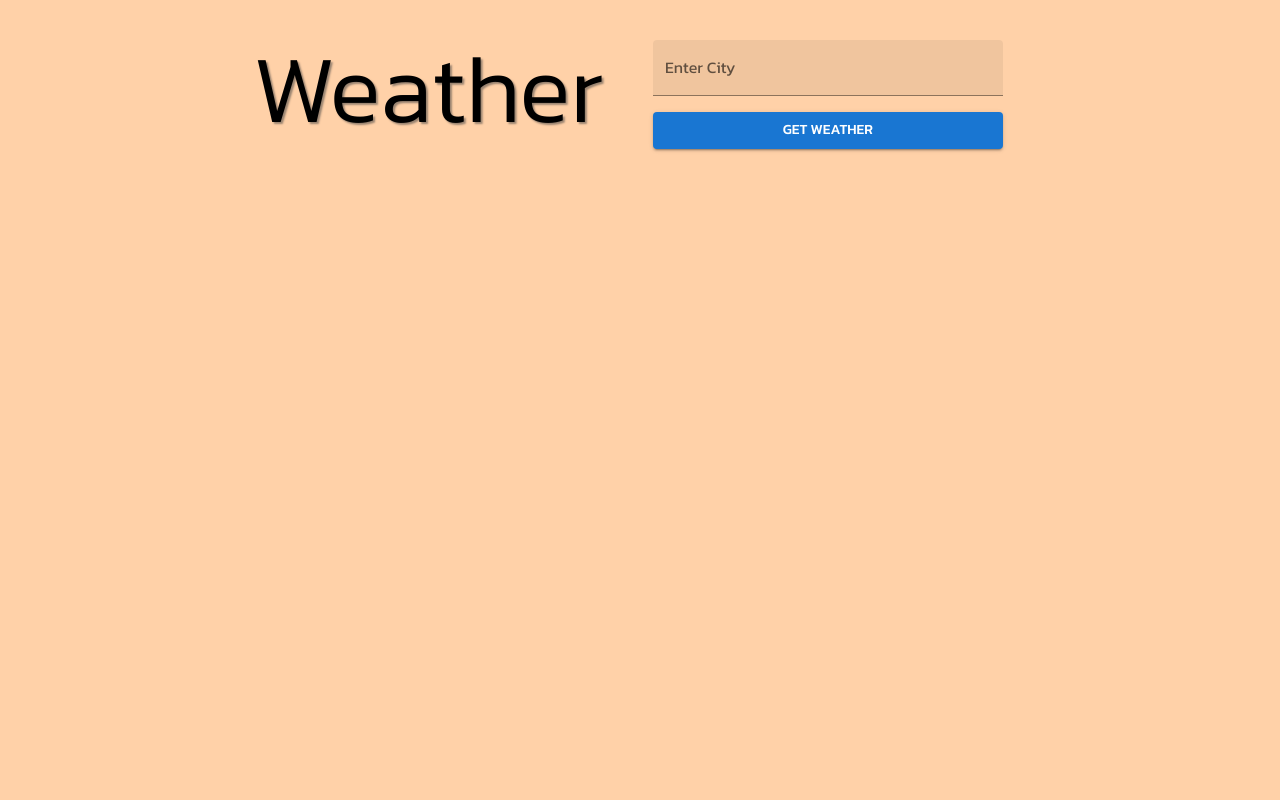
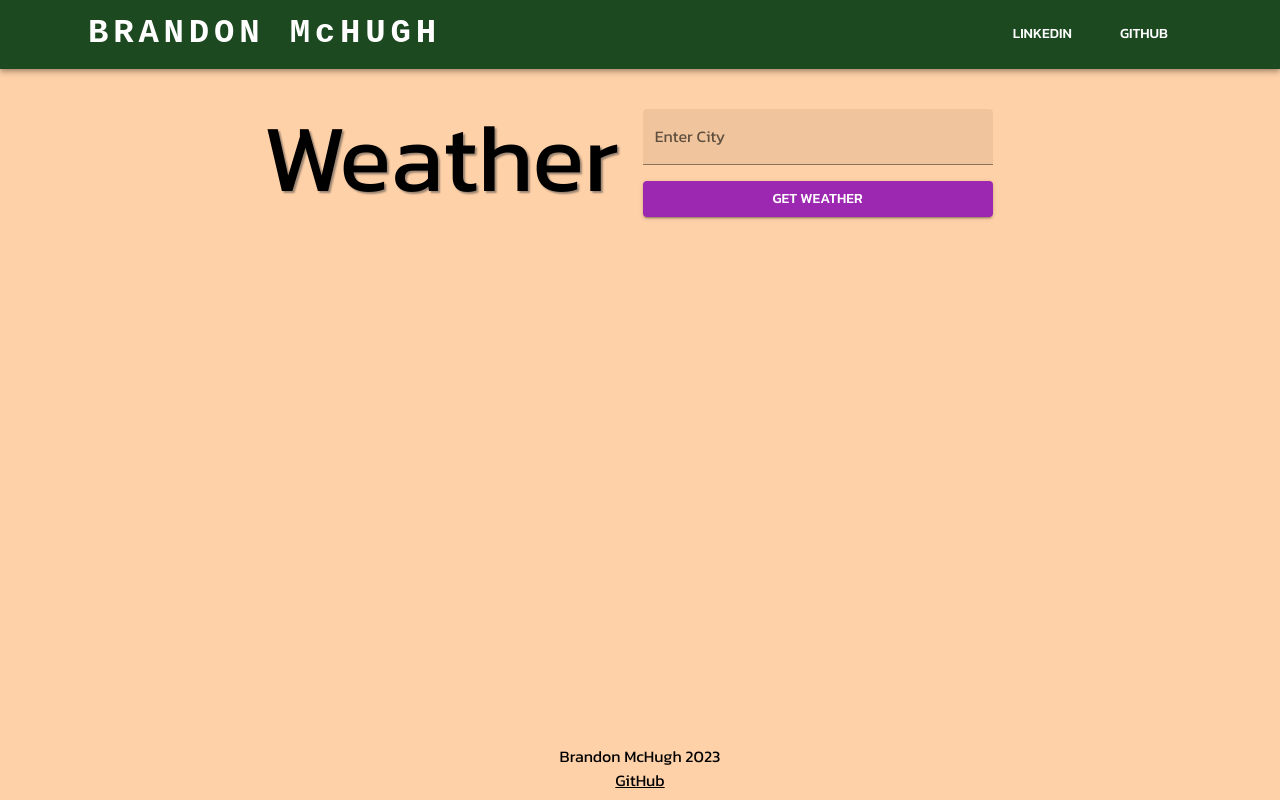
Before and after one commit to brandmch/website_v2, a React (Create React App) app: page /weather in a window 1280 px wide. Built offline with nearby package versions, Linux system fonts and the light colour scheme.

Commit message:
weatherapp good for prod

```diff
--- a/src/App.js
+++ b/src/App.js
@@ -35,6 +35,9 @@ const theme = createTheme({
       dark: "#00600f",
       light: "#6abf69",
     },
+    header: {
+      main: "#1D4920",
+    },
   },
   typography: {
     fontFamily: ["Open Sans"],
--- a/src/components/appbar.js
+++ b/src/components/appbar.js
@@ -15,7 +15,7 @@ const pages = [
   // ["Contact Me", "/contactme"],
 ];
 
-const AppBarCustom = ({ style = { color: "primary" } }) => {
+const AppBarCustom = ({ style = { color: "header" } }) => {
   const [anchorElNav, setAnchorElNav] = React.useState(null);
   const [anchorElUser, setAnchorElUser] = React.useState(null);
   const { width } = useWindowSize();
@@ -53,14 +53,14 @@ const AppBarCustom = ({ style = { color: "primary" } }) => {
                     fontFamily: "monospace",
                     fontWeight: 700,
                     letterSpacing: ".3rem",
-                    color: "inherit",
+                    color: "white",
                     textDecoration: "none",
                   }
                 : {
                     fontFamily: "monospace",
                     fontWeight: 700,
                     letterSpacing: ".3rem",
-                    color: "inherit",
+                    color: "white",
                     textDecoration: "none",
                     marginLeft: "auto",
                     marginRight: "auto",
--- a/src/routes/_landing/components/summary.js
+++ b/src/routes/_landing/components/summary.js
@@ -39,9 +39,9 @@ const Pic = ({ width }) => {
 const Summary = ({ width }) => {
   return (
     <Box marginBottom={4}>
-      <Paper elevation={4} sx={{ backgroundColor: "#044A07" }}>
+      <Paper elevation={4} sx={{ backgroundColor: "#1D4920" }}>
         <Box padding={2.5}>
-          <Typography variant="h4" align="center" gutterBottom color="#FFFFFF">
+          <Typography variant="h4" align="center" gutterBottom color="white">
             Welcome!
           </Typography>
           <hr />
--- a/src/routes/weather/weather.js
+++ b/src/routes/weather/weather.js
@@ -9,13 +9,9 @@ import {
 } from "@mui/material";
 import WeatherDataDisplay from "./App_weatherDataDisplay";
 import useWindowSize from "../../utils/useWindowSize";
-import { createTheme, ThemeProvider } from "@mui/material/styles";
-
-const weatherTheme = createTheme({
-  typography: {
-    fontFamily: ["kanit"],
-  },
-});
+import { createTheme, ThemeProvider, useTheme } from "@mui/material/styles";
+import AppBarCustom from "../../components/appbar";
+import FooterCustom from "../../components/footer";
 
 function convertTime(num) {
   const newStr = new Date(parseInt(`${num}000`));
@@ -41,6 +37,15 @@ function WeatherApp() {
   const [weatherData, setWeatherData] = useState();
   const [loading, setLoading] = useState(false);
   const [CorF, setCorF] = useState(true);
+
+  const theme = useTheme();
+
+  const weatherTheme = createTheme({
+    ...theme,
+    typography: {
+      fontFamily: ["kanit"],
+    },
+  });
 
   const { width } = useWindowSize();
 
@@ -121,8 +126,10 @@ function WeatherApp() {
         display="flex"
         flexDirection="column"
         backgroundColor="#FFD1A8"
+        alignItems="center"
         minHeight={"100vh"}
       >
+        <AppBarCustom />
         <Box
           display="flex"
           marginTop={2}
@@ -134,7 +141,12 @@ function WeatherApp() {
             marginTop={2}
             textAlign={width > 850 ? "end" : "center"}
           >
-            <Typography variant="h1" sx={{ textShadow: "2px 2px 2px #998370" }}>
+            <Typography
+              variant="h1"
+              fontWeight={400}
+              sx={{ textShadow: "2px 2px 2px #998370" }}
+              color="dark"
+            >
               {" "}
               Weather
             </Typography>
@@ -188,6 +200,7 @@ function WeatherApp() {
               variant="contained"
               onClick={getCities}
               sx={{ marginTop: 2, marginBottom: 2 }}
+              color="secondary"
             >
               Get Weather
             </Button>
@@ -211,6 +224,13 @@ function WeatherApp() {
             width={width}
           />
         )}
+        <FooterCustom
+          url="https://github.com/brandmch/Show-Local-Weather"
+          style={{
+            position: "absolute",
+            bottom: 0,
+          }}
+        />
       </Box>
     </ThemeProvider>
   );
```
